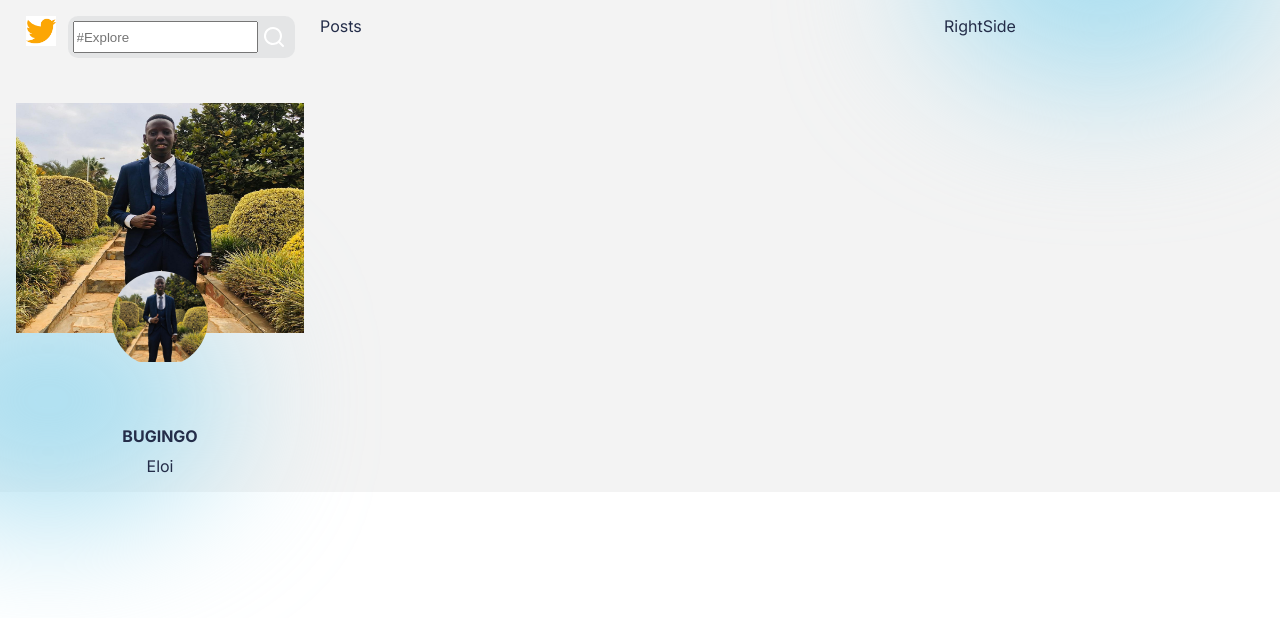
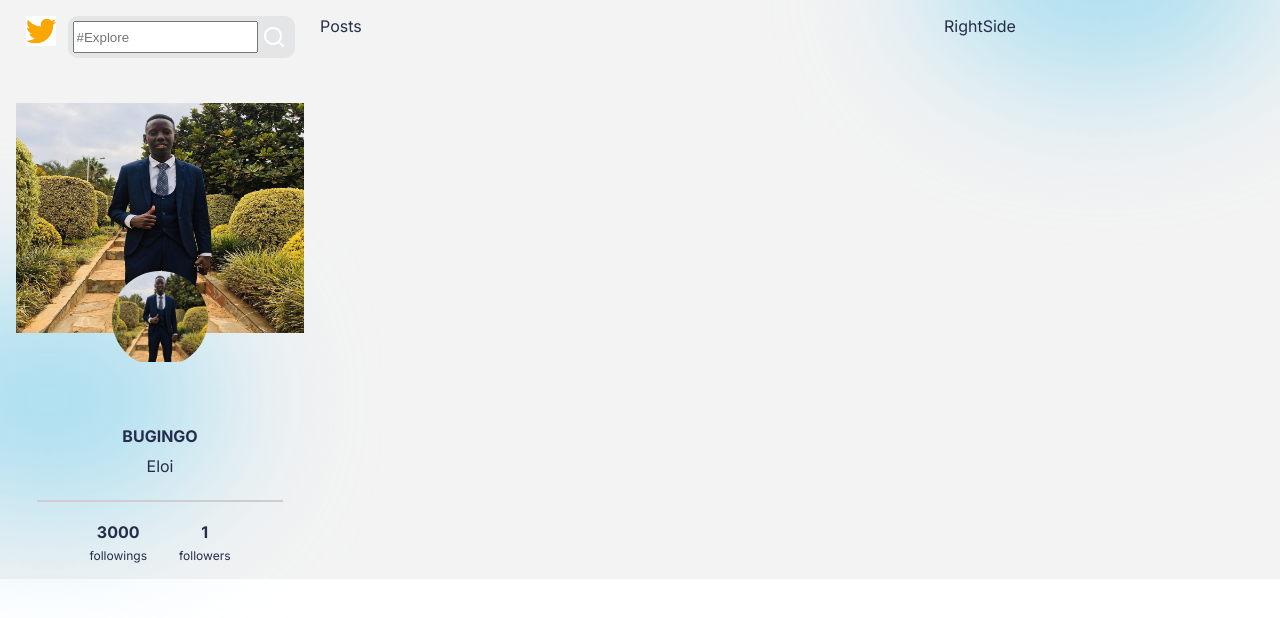
Before and after one commit to Elua-b/EB_media, a React (Vite) app in the folder client/EB_media/: page / in a window 1280 px wide. Shown: the top 618 px of the page. Built offline with nearby package versions, Linux system fonts and the light colour scheme.

Commit message:
beautifying profile card

```diff
--- a/client/EB_media/src/components/ProfileCard.css
+++ b/client/EB_media/src/components/ProfileCard.css
@@ -37,3 +37,36 @@
 .ProfileName>span:nth-of-type(1){
     font-weight: bold;
 }
+.followStatus{
+    display: flex;
+    flex-direction: column;
+    align-items: center;
+    justify-content: center;
+    gap: 0.75rem;
+}
+.followStatus>hr{
+    width: 85%;
+    border: 1px solid var(--hrColor);
+}
+.followStatus>div{
+    display: flex;
+    gap: 1rem;
+    width: 80%;
+    justify-content: center;
+    align-items: center;
+}
+.follow{
+    display: flex;
+    flex-direction: column;
+    gap: 0.4rem;
+    align-items: center;
+    justify-content: center;
+
+}
+.follow >span:nth-of-type(1){
+font-weight: bold;
+}
+.follow >span:nth-of-type(2){
+    color: var(--gray);
+    font-size: 12px ;
+}
--- a/client/EB_media/src/components/ProfileCard.jsx
+++ b/client/EB_media/src/components/ProfileCard.jsx
@@ -11,6 +11,20 @@
             <span>BUGINGO</span>
             <span>Eloi</span>
         </div>
+        <div className="followStatus">
+            <hr />
+            <div>
+                <div className="follow">
+                    <span>3000</span>
+                    <span>followings</span>
+                </div>
+                <div className="vl"></div>
+                <div className="follow">
+                    <span>1</span>
+                    <span>followers</span>
+                </div>
+            </div>
+        </div>
     </div>
     )
 }
```
